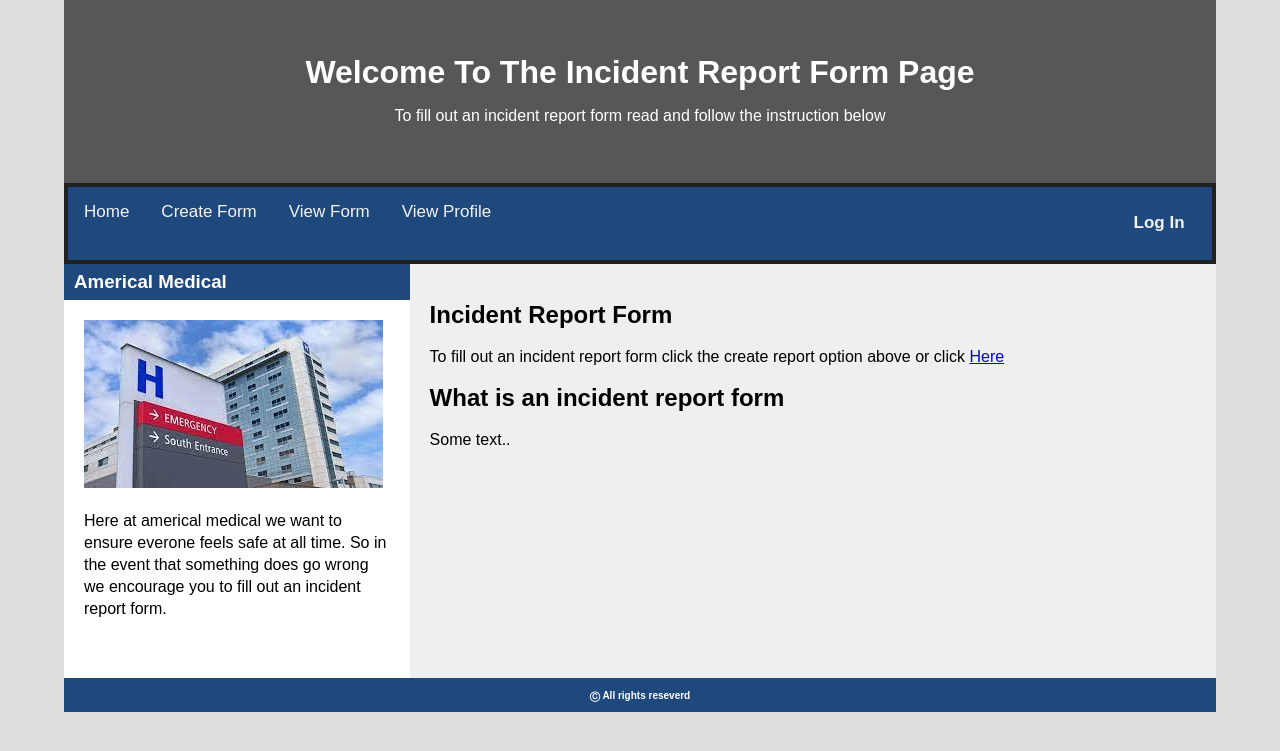
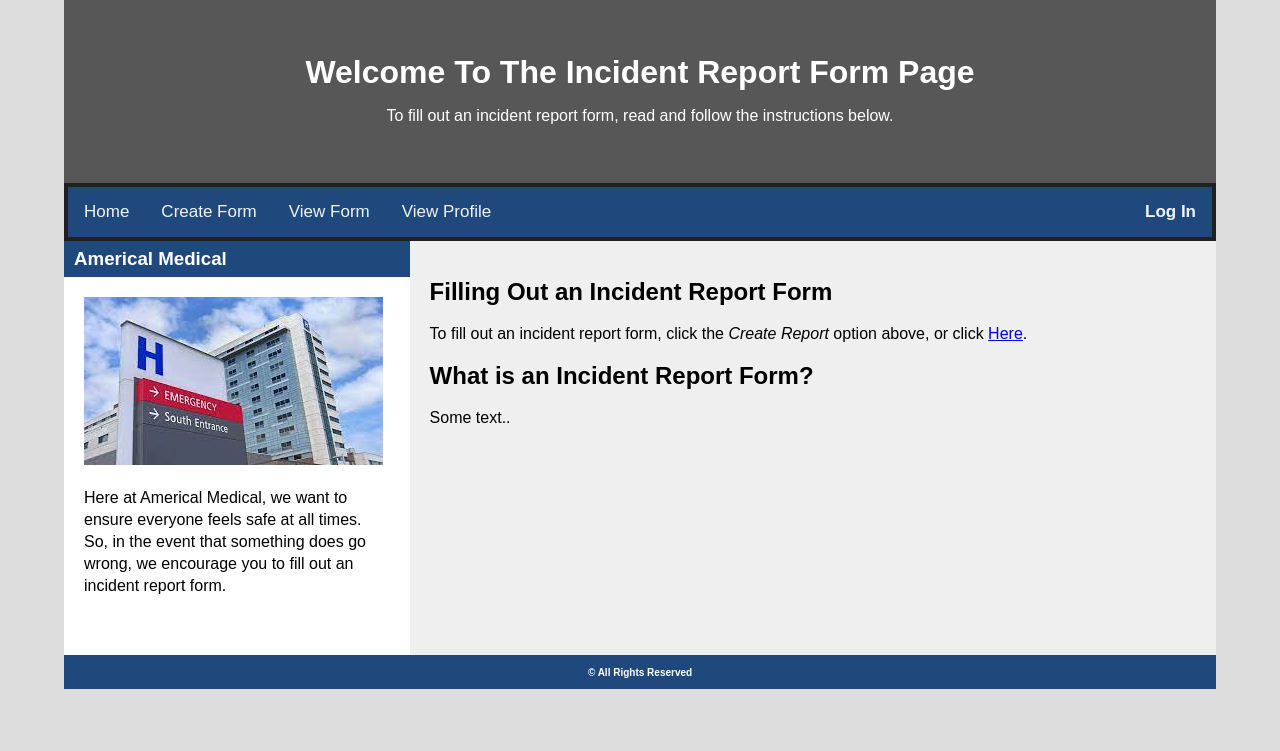
Before and after one commit to SamEmmett/SoftwareEnineeringGroupProject, a Flask app: page /homepage in a window 1280 px wide. Shown: the top 751 px of the page. Run offline with Flask 2, Linux system fonts and the light colour scheme; lists and menus that the app fills with data are empty; some libraries are stand-ins or nearby versions.

Commit message:
minor text changes etc
typo fixes, minor changes to the nav bar, also the navbar css was in there twice

```diff
--- a/static/styles/styles.css
+++ b/static/styles/styles.css
@@ -16,11 +16,16 @@ body {
     background: #585757;
     color: white;
   }
+
+
+/* NAV BAR */
+
 /* Add a black background color to the top navigation */
 .topnav {
     background-color: #1F497D;
     overflow: hidden;
     border: 4px solid  #202020;
+
   }
 
   /* Style the links inside the navigation bar */
@@ -29,8 +34,10 @@ body {
     color: #f2f2f2;
     text-align: center;
     padding: 14px 16px;
+
     text-decoration: none;
     font-size: 17px;
+    vertical-align: middle;
   }
 
   /* Change the color of links on hover */
@@ -51,20 +58,19 @@ body {
 	border-bottom: 2.5px solid black;
 }
 
+/* using this to try to vertically center links */
 #navwrapper {
 	position: relative;
 	height: 100%;
 	width: 95%;
+  padding: 1% 1%;
 }
 
 .navelement {
 	position: relative;
 	display: inline-block;
-	vertical-align: middle;
-	margin: 5px 20px;
 
 	color: white;
-	font-size: 15px;
 }
 
 
@@ -319,30 +325,8 @@ h3 {
 		flex-grow:0;
 	}
 }
-/*Nav bar cssing*/
 
-/* Add a black background color to the top navigation */
-.topnav {
-    background-color: #1F497D;
-    overflow: hidden;
-    border: 4px solid  #202020;
-  }
 
-  /* Style the links inside the navigation bar */
-  .topnav a {
-    float: left;
-    color: #f2f2f2;
-    text-align: center;
-    padding: 14px 16px;
-    text-decoration: none;
-    font-size: 17px;
-  }
-
-  /* Change the color of links on hover */
-  .topnav a:hover {
-    background-color:#585757;
-    color: black;
-  }
 /*cssing for the homepage */
 .headerHome {
     padding: 40px;
@@ -499,10 +483,9 @@ h3 {
 .userbutton{
   float: right;
   color: white;
-  padding: 1% 1%;
+
   font-weight: bold;
   border: 2pt;
-
 }
 
 /*CSSING for the Profile page  */
--- a/templates/Homepage.html
+++ b/templates/Homepage.html
@@ -8,37 +8,39 @@
         <center>
             <div class=headerHome>
                 <h1><font>Welcome To The Incident Report Form Page</font></h1>
-                <p>To fill out an incident report form read and follow the instruction below</p>
+                <p>To fill out an incident report form, read and follow the instructions below.</p>
             </div>
         </center>
     <!-- NAVBAR -->
     <div class="topnav" id="myTopnav">
-      <a href="{{url_for('home')}}" class="active">Home</a>
-      <a href="{{url_for('index')}}">Create Form</a>
-      <a href="{{url_for('viewform')}}">View Form</a>
-      <a href="{{url_for('profile')}}">View Profile</a>
-        <div class= userbutton><a href="{{url_for(page)}}">{{usermsg}}</a></div>
+      <div class="navwrapper">
+        <a href="{{url_for('home')}}" class="active">Home</a>
+        <a href="{{url_for('index')}}">Create Form</a>
+        <a href="{{url_for('viewform')}}">View Form</a>
+        <a href="{{url_for('profile')}}">View Profile</a>
+        <div class="userbutton"><a href="{{url_for(page)}}">{{usermsg}}</a></div>
+      </div>
     </div>
 
       <div class="row">
         <div class="side">
           <h3>Americal Medical</h3>
           <img src="../static/styles/stock.jpg" alt="">
-          <p> Here at americal medical we want to ensure everone feels safe at all time. So in the event that something does go wrong we encourage you to fill out an incident report form.
+          <p> Here at Americal Medical, we want to ensure everyone feels safe at all times. So, in the event that something does go wrong, we encourage you to fill out an incident report form.
           </p>
           <br>
         </div>
         <div class="main">
-          <h2>Incident Report Form</h2>
-          <p>To fill out an incident report form click the create report option above or click <a href="{{url_for('index')}}"> Here</a></p>
-          <h2>What is an incident report form</h2>
+          <h2>Filling Out an Incident Report Form</h2>
+          <p>To fill out an incident report form, click the <i>Create Report</i> option above, or click <a href="{{url_for('index')}}"> Here</a>.</p>
+          <h2>What is an Incident Report Form?</h2>
           <p>Some text..</p>
         </div>
       </div>
       <table width = "100%"  align = "center" bgcolor=#1F497D>
         <center>
             <tr style="height:30px">
-            <th><font color = "white" size="1" align="center">Ⓒ All rights reseverd</font></th>
+            <th><font color = "white" size="1" align="center">&#169; All Rights Reserved</font></th>
             </tr>
         </center>
       </div>
```
Also changed, not shown: templates/index.html (+8 -9 lines), templates/profile.html (+10 -7 lines).
